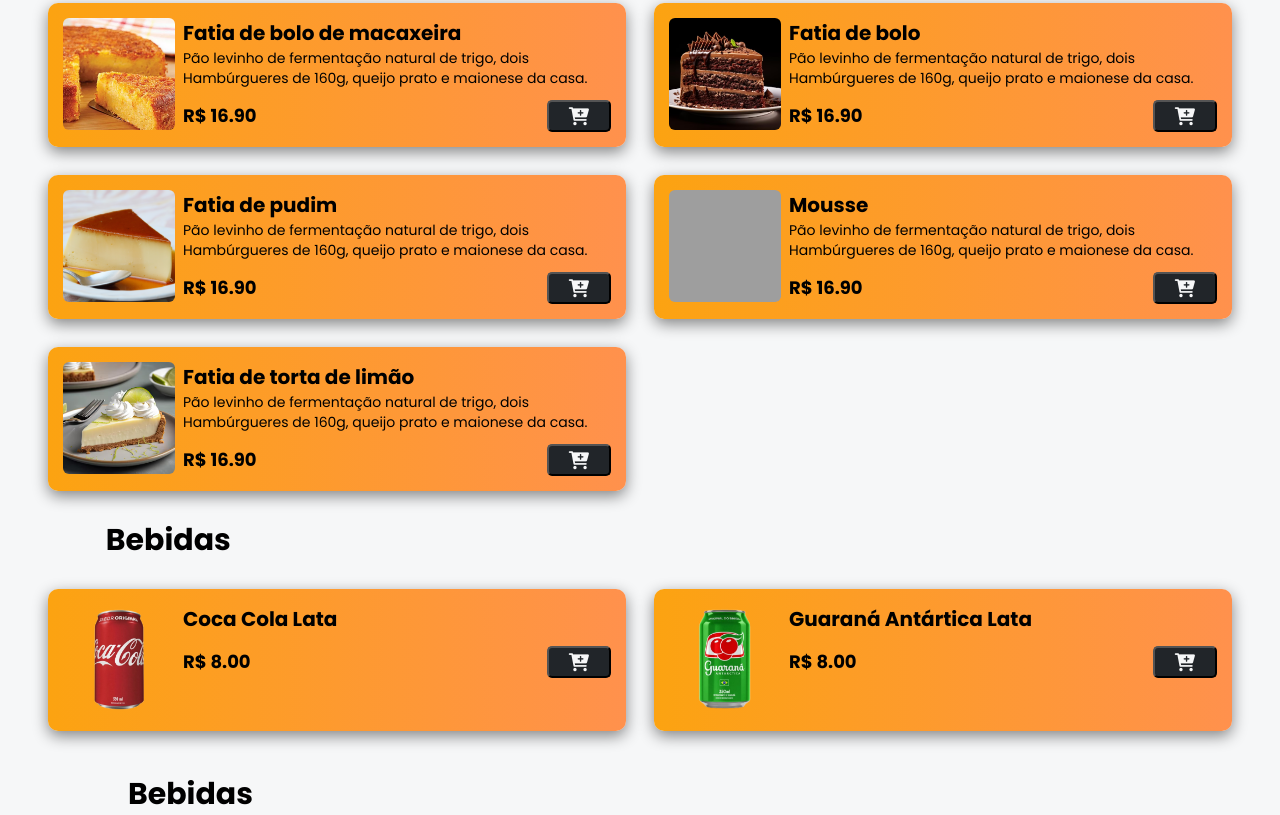
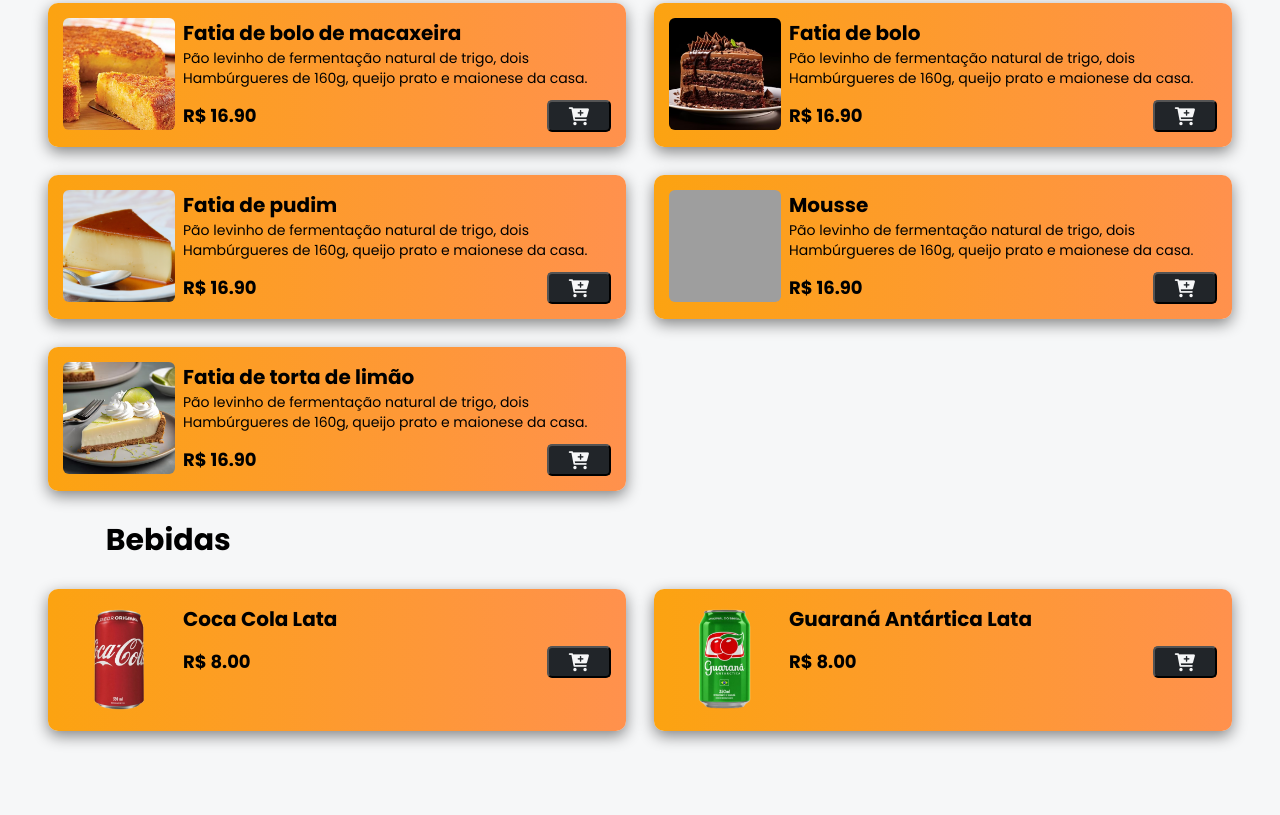
Before and after one commit to viszsouza/Cardapio-Digital-Capela, a plain HTML site: page index.html in a window 1280 px wide. Shown: the part 1271-2086 px from the top of the page. After the commit the page ends 2052 px from the top, so only its background shows below. Drawn offline with nearby package versions, Linux system fonts and the light colour scheme; grey boxes are pictures that could not be loaded.

Commit message:
Removendo bebidas do final

```diff
--- a/index.html
+++ b/index.html
@@ -258,10 +258,6 @@
     </div>
     <!-- FIM MENU | 56 - 166 -->
 
-    <div class="title">
-        <h2>Bebidas</h2>
-    </div>
-
     <!-- INICIO MODAL CART -->
     <div class="fundo" id="cart-modal">
         <div class="cart-container">
```
